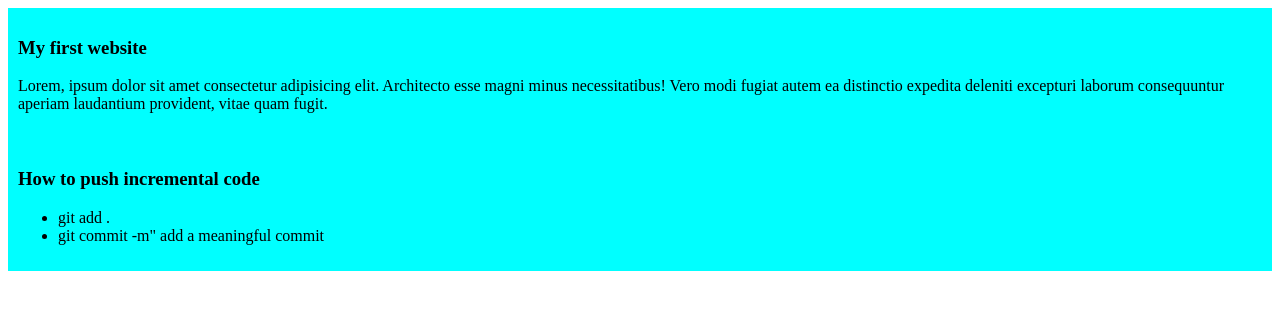
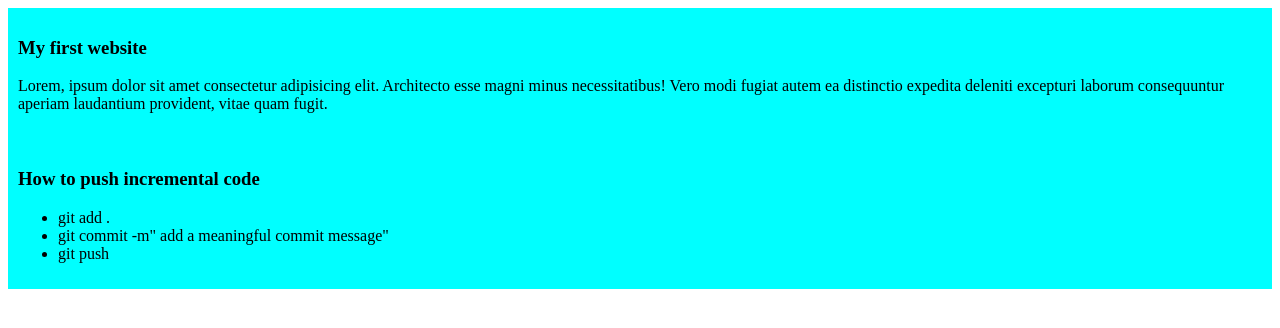
Before and after one commit to Sharminsultina/web_development, a plain HTML site: page index.html in a window 1280 px wide. Drawn offline with Linux system fonts and the light colour scheme.

Commit message:
added the third blog

```diff
--- a/index.html
+++ b/index.html
@@ -21,7 +21,8 @@
         <h3>How to push incremental code</h3>
         <ul>
             <li> git add .</li>
-            <li>git commit -m" add a meaningful commit </li>
+            <li>git commit -m" add a meaningful commit message"</li>
+            <li>git push</li>
         </ul>
     </div>
 
```
